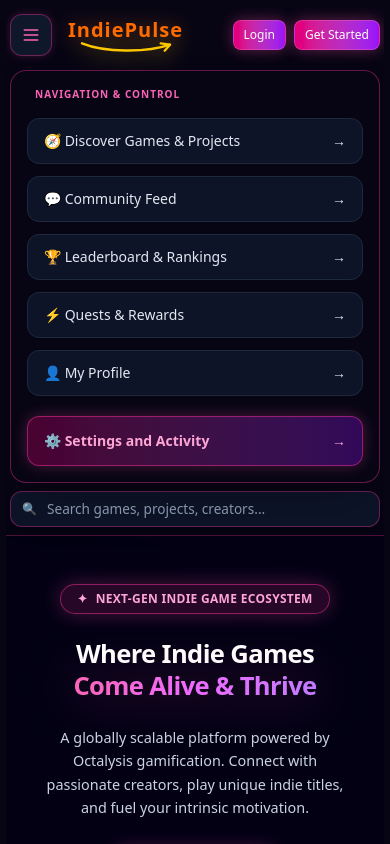
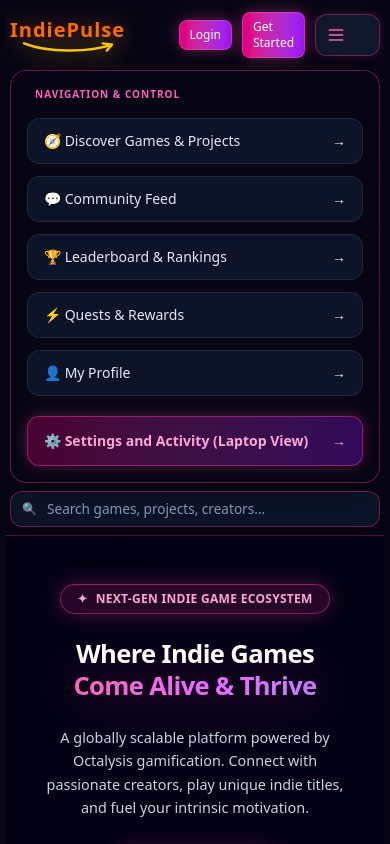
Before and after one commit to Patil-IndiePulse/IndiePulse, a Next.js app: page / in a window 390 px wide. Both pictures are taken after a click on the button "Toggle Menu". Shown: the top 844 px of the page. Built offline with nearby package versions, Linux system fonts and the light colour scheme.

Commit message:
move indipulse logo to left corner and hamburger menu to right corner with unified theme

```diff
--- a/app/page.tsx
+++ b/app/page.tsx
@@ -40,26 +40,14 @@ export default function Home() {
       <div className="absolute top-0 left-1/4 w-96 h-96 bg-pink-600/20 rounded-full blur-[120px] pointer-events-none"></div>
       <div className="absolute top-1/3 right-1/4 w-96 h-96 bg-purple-600/20 rounded-full blur-[120px] pointer-events-none"></div>
 
-      {/* Navigation Bar */}
-      <nav className="w-full border-b border-pink-500/30 px-4 py-3 flex flex-col gap-2.5 relative z-50 bg-[#030014]">
+      {/* Navigation Bar - Steam Style Unified Layout */}
+      <nav className="w-full border-b border-pink-500/30 px-4 py-3 flex flex-col gap-2.5 relative z-50 bg-[#030014]/95 backdrop-blur-md">
 
-        {/* Top Row: Hamburger Menu, Logo, and Quick Actions */}
+        {/* Top Row: Logo on Left Corner, Login/Get Started, and Three Lines on Right Corner */}
         <div className="w-full flex items-center justify-between">
 
-          {/* Left: Hamburger Menu Button & Logo */}
-          <div className="flex items-center gap-3">
-            <button
-              onClick={() => setIsMenuOpen(!isMenuOpen)}
-              className="p-2 bg-slate-900 border border-pink-500/40 rounded-xl text-slate-300 hover:text-white transition-all cursor-pointer shadow-[0_0_10px_rgba(236,72,153,0.2)]"
-              aria-label="Toggle Menu"
-            >
-              <svg className="w-5 h-5 text-pink-400" fill="none" stroke="currentColor" strokeWidth="2" viewBox="0 0 24 24">
-                <path strokeLinecap="round" strokeLinejoin="round" d="M4 6h16M4 12h16M4 18h16"></path>
-              </svg>
-            </button>
-
-            {/* IndiePulse Logo */}
-            <div className="flex flex-col items-start cursor-pointer group pl-1">
+          {/* Left: IndiePulse Logo */}
+          <div className="flex flex-col items-start cursor-pointer group">
             <div className="text-xl md:text-2xl font-black tracking-wider text-orange-500 drop-shadow-[0_0_10px_rgba(249,115,22,0.4)]">
               IndiePulse
             </div>
@@ -70,23 +58,32 @@ export default function Home() {
               </svg>
             </div>
           </div>
-          </div>
 
-          {/* Right side quick buttons */}
-          <div className="flex items-center gap-2">
+          {/* Right side: Login, Get Started & Hamburger Menu on Extreme Right Corner */}
+          <div className="flex items-center gap-2.5">
             <Link
               href="/login"
-              className="px-3 py-1.5 bg-gradient-to-r from-pink-600 to-purple-600 rounded-lg text-xs md:text-sm font-medium text-white border border-pink-400/40 shadow-[0_0_15px_rgba(236,72,153,0.4)]"
+              className="px-3 py-1.5 bg-gradient-to-r from-pink-600 to-purple-600 rounded-lg text-xs md:text-sm font-medium text-white border border-pink-400/40 shadow-[0_0_15px_rgba(236,72,153,0.4)] transition-all"
             >
               Login
             </Link>
 
             <Link
               href="/signup"
-              className="px-3 py-1.5 bg-gradient-to-r from-pink-600 to-purple-600 rounded-lg text-xs md:text-sm font-medium text-white border border-pink-400/40 shadow-[0_0_15px_rgba(236,72,153,0.4)]"
+              className="px-3 py-1.5 bg-gradient-to-r from-pink-600 to-purple-600 rounded-lg text-xs md:text-sm font-medium text-white border border-pink-400/40 shadow-[0_0_15px_rgba(236,72,153,0.4)] transition-all"
             >
               Get Started
             </Link>
+
+            <button
+              onClick={() => setIsMenuOpen(!isMenuOpen)}
+              className="p-2 bg-slate-900 border border-pink-500/40 rounded-xl text-slate-300 hover:text-white transition-all cursor-pointer shadow-[0_0_10px_rgba(236,72,153,0.2)]"
+              aria-label="Toggle Menu"
+            >
+              <svg className="w-5 h-5 text-pink-400" fill="none" stroke="currentColor" strokeWidth="2" viewBox="0 0 24 24">
+                <path strokeLinecap="round" strokeLinejoin="round" d="M4 6h16M4 12h16M4 18h16"></path>
+              </svg>
+            </button>
           </div>
         </div>
 
@@ -117,7 +114,7 @@ export default function Home() {
 
             {/* Direct Link to Full Laptop-Style Settings & Activity Page */}
             <a href="/menu" onClick={() => setIsMenuOpen(false)} className="mt-2 px-4 py-3.5 bg-gradient-to-r from-pink-600/30 to-purple-600/30 hover:from-pink-600/50 hover:to-purple-600/50 border border-pink-500/50 rounded-xl text-sm font-bold text-pink-300 transition-colors flex items-center justify-between shadow-[0_0_15px_rgba(236,72,153,0.3)]">
-              <span>⚙️ Settings and Activity </span> <span>→</span>
+              <span>⚙️ Settings and Activity (Laptop View)</span> <span>→</span>
             </a>
           </div>
         )}
```
Lines whose indentation alone changed are shown as unchanged.
